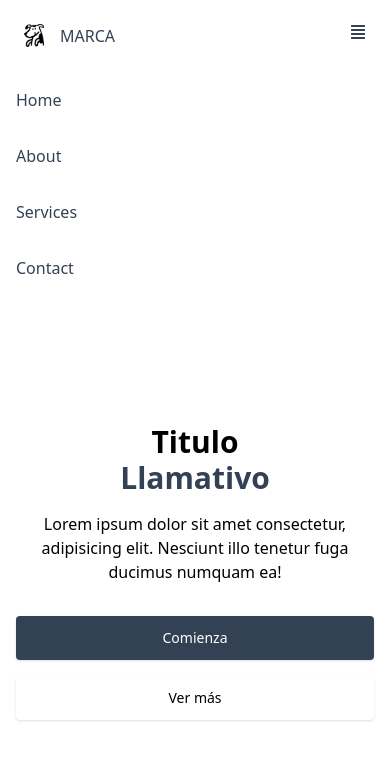
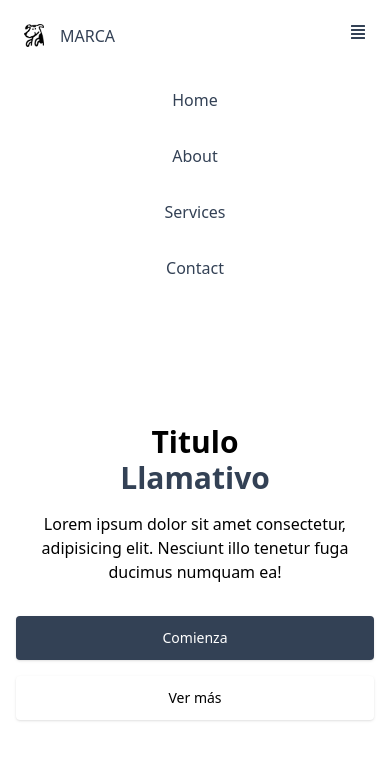
Before and after one commit to patricksdx/PrimeraPagina, a React (Vite) app: page / in a window 390 px wide. Both pictures are taken after a click on the button 358 px from the left and 32 px from the top of the page. Shown: the top 760 px of the page. Built offline with nearby package versions, Linux system fonts and the light colour scheme.

Commit message:
Boton agregado4

```diff
--- a/src/components/Header.jsx
+++ b/src/components/Header.jsx
@@ -20,6 +20,7 @@ function Header() {
             const boton1 = document.querySelector("#boton1");
 
             opciones.removeAttribute("class"),
+              opciones.setAttribute("class","col-start-1 col-end-3 text-center");
               boton.setAttribute("class", "hidden"),
               boton1.setAttribute("class", "block");
           }}
@@ -43,7 +44,7 @@ function Header() {
           <FaAlignJustify></FaAlignJustify>
         </button>
       </div>
-      <ul id="opciones" className="hidden ml-auto md:flex xl:flex">
+      <ul id="opciones" className="hidden ml-auto md:flex xl:flex col-end">
         <li className="w-full p-4 rounded-lg hover:text-white hover:bg-slate-700">
           <a href="#">Home</a>
         </li>
```
